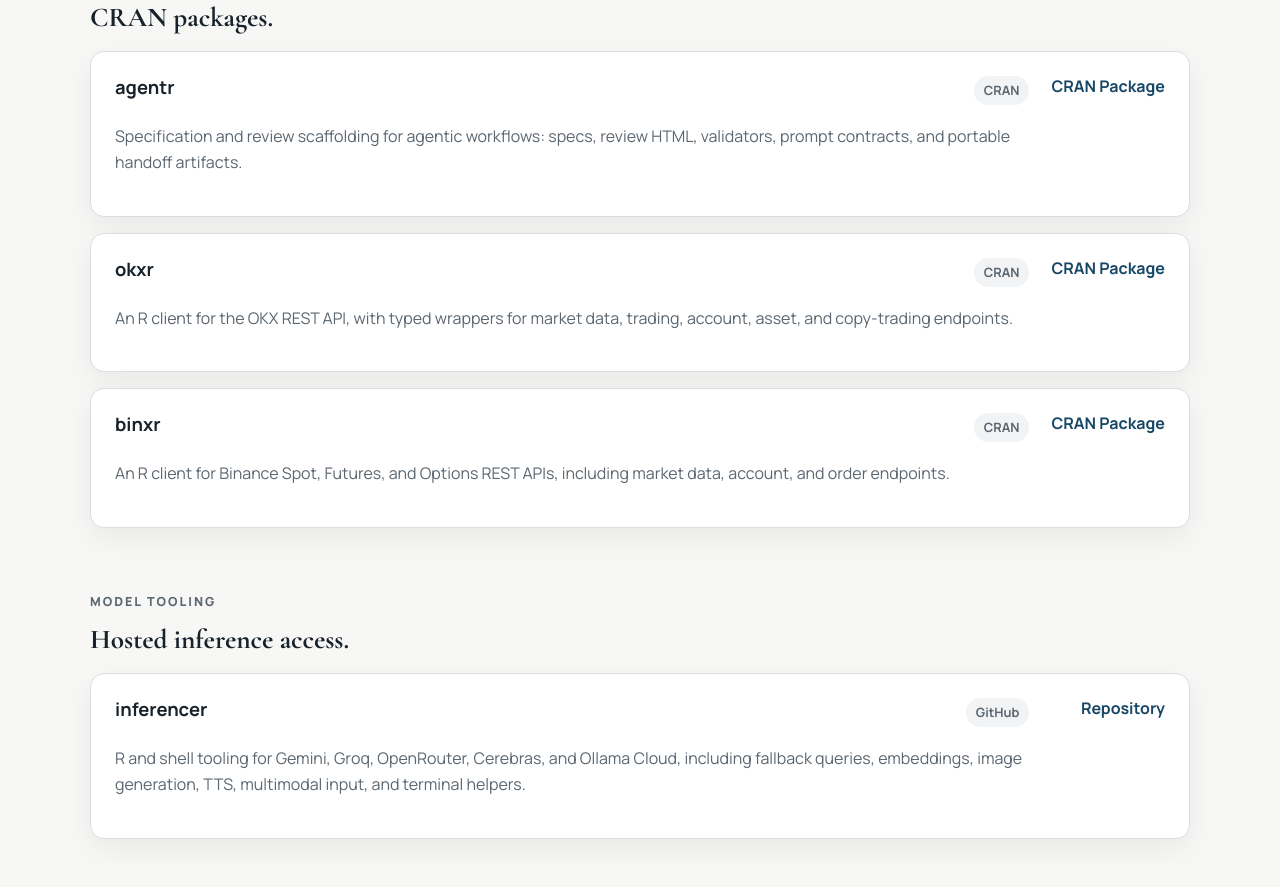
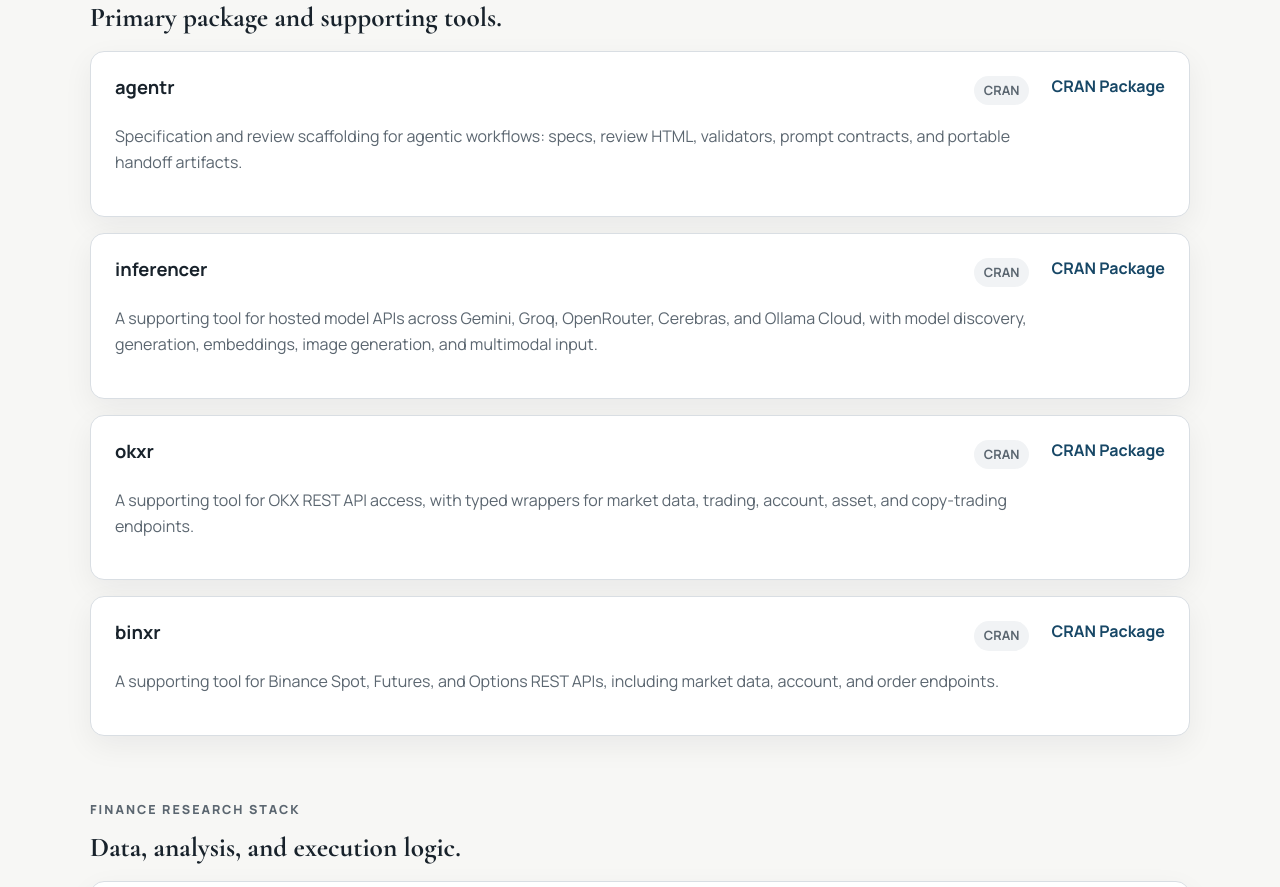
Before and after one commit to OliverLDS/oliverlds.github.io, a plain HTML site: page cv.html in a window 1280 px wide. Shown: the part 1019-1906 px from the top of the page. Drawn offline with nearby package versions, Linux system fonts and the light colour scheme.

Commit message:
Add inferencer CRAN status

```diff
--- a/cv.html
+++ b/cv.html
@@ -77,7 +77,7 @@
     <section class="section">
       <div class="section-heading compact reveal">
         <p class="eyebrow">Published R Packages</p>
-        <h2>CRAN packages.</h2>
+        <h2>Primary package and supporting tools.</h2>
       </div>
       <div class="stack-list">
         <article class="stack-card reveal">
@@ -94,10 +94,21 @@
         <article class="stack-card reveal">
           <div>
             <div class="project-topline">
+              <h3>inferencer</h3>
+              <span>CRAN</span>
+            </div>
+            <p>A supporting tool for hosted model APIs across Gemini, Groq, OpenRouter, Cerebras, and Ollama Cloud, with model discovery, generation, embeddings, image generation, and multimodal input.</p>
+          </div>
+          <a href="https://CRAN.R-project.org/package=inferencer">CRAN Package</a>
+        </article>
+
+        <article class="stack-card reveal">
+          <div>
+            <div class="project-topline">
               <h3>okxr</h3>
               <span>CRAN</span>
             </div>
-            <p>An R client for the OKX REST API, with typed wrappers for market data, trading, account, asset, and copy-trading endpoints.</p>
+            <p>A supporting tool for OKX REST API access, with typed wrappers for market data, trading, account, asset, and copy-trading endpoints.</p>
           </div>
           <a href="https://CRAN.R-project.org/package=okxr">CRAN Package</a>
         </article>
@@ -108,28 +119,9 @@
               <h3>binxr</h3>
               <span>CRAN</span>
             </div>
-            <p>An R client for Binance Spot, Futures, and Options REST APIs, including market data, account, and order endpoints.</p>
+            <p>A supporting tool for Binance Spot, Futures, and Options REST APIs, including market data, account, and order endpoints.</p>
           </div>
           <a href="https://CRAN.R-project.org/package=binxr">CRAN Package</a>
-        </article>
-      </div>
-    </section>
-
-    <section class="section">
-      <div class="section-heading compact reveal">
-        <p class="eyebrow">Model Tooling</p>
-        <h2>Hosted inference access.</h2>
-      </div>
-      <div class="stack-list">
-        <article class="stack-card reveal">
-          <div>
-            <div class="project-topline">
-              <h3>inferencer</h3>
-              <span>GitHub</span>
-            </div>
-            <p>R and shell tooling for Gemini, Groq, OpenRouter, Cerebras, and Ollama Cloud, including fallback queries, embeddings, image generation, TTS, multimodal input, and terminal helpers.</p>
-          </div>
-          <a href="https://github.com/OliverLDS/inferencer">Repository</a>
         </article>
       </div>
     </section>
```
Also changed, not shown: index.html (+3 -3 lines).
